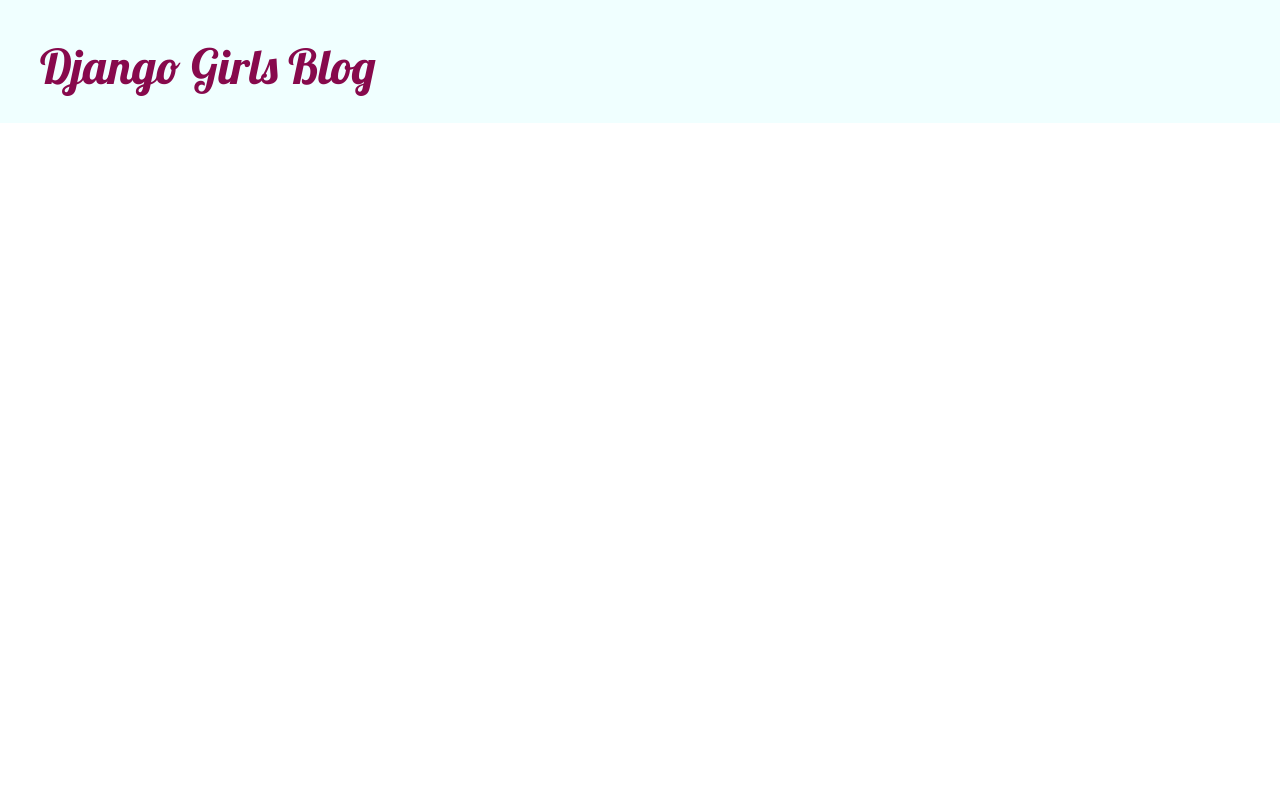
After one commit to SubrinaKhan18/my-first-blog, a Django app: template blog/templates/blog/base.html in a window 1280 px wide. The commit adds this page. Run offline with Django 3.2, Linux system fonts and the light colour scheme; the template is opened without the code that fills it, so the values that code supplies are empty; some libraries are stand-ins or nearby versions.

Commit message:
Added view and template for detailed blog post as well as CSS for the site.

```diff
--- /dev/null
+++ b/blog/static/css/blog.css
@@ -0,0 +1,46 @@
+.page_header{
+    background-color: azure;
+    margin-top: 0;
+    padding: 20px 20px 20px 40px;
+}
+
+.page_header h1, .page_header h1 a, .page_header h1 a:visited, .page_header h1 a:active{
+    color: #87094C;
+    font-size: 36pt;
+    text-decoration: none;
+}
+
+.content{
+    margin-left: 40px;
+}
+
+h1, h2, h3, h4 {
+    font-family: 'Lobster', cursive;
+}
+
+.date {
+    color: #828282;
+}
+
+.save {
+    float: right;
+}
+
+.post-form textarea, .post-form input {
+    width: 100%;
+}
+
+.top-menu, .top-menu:hover, .top-menu:visited {
+    color: #ffffff;
+    float: right;
+    font-size: 26pt;
+    margin-right: 20px;
+}
+
+.post {
+    margin-bottom: 70px;
+}
+
+.post h1 a, .post h1 a:visited {
+    color: #000000;
+}
--- /dev/null
+++ b/blog/templates/blog/base.html
@@ -0,0 +1,24 @@
+{% load static %}
+<html>
+    <head>
+        <title>Django Girls blog</title>
+        <link rel="stylesheet" href="//maxcdn.bootstrapcdn.com/bootstrap/3.2.0/css/bootstrap.min.css">
+        <link rel="stylesheet" href="//maxcdn.bootstrapcdn.com/bootstrap/3.2.0/css/bootstrap-theme.min.css">
+        <link rel="stylesheet" href="{% static 'css/blog.css' %}">
+        <link href="https://fonts.googleapis.com/css?family=Lobster" rel="stylesheet">
+    </head>
+
+    <body>
+        <div class="page_header">
+            <h1><a href="/">Django Girls Blog</a></h1>
+        </div>
+        <div class="content container">
+            <div class="row">
+                <div class="col-md-8">
+                {% block content %}
+                {% endblock %}
+                </div>
+            </div>
+        </div>
+    </body>
+</html>
--- a/blog/urls.py
+++ b/blog/urls.py
@@ -3,4 +3,5 @@
 
 urlpatterns = [
     path('', views.post_list, name='post_list'),
+    path('post/<int:pk>/', views.post_detail, name='post_detail'),
 ]
--- a/blog/views.py
+++ b/blog/views.py
@@ -1,4 +1,4 @@
-from django.shortcuts import render
+from django.shortcuts import render, get_object_or_404
 from .models import Post
 from django.utils import timezone
 
@@ -6,3 +6,7 @@
 def post_list(request):
     posts = Post.objects.filter(published_date__lte=timezone.now()).order_by('published_date')
     return render(request, 'blog/post_list.html', {'posts': posts})
+
+def post_detail(request, pk):
+    post = get_object_or_404(Post, pk=pk)
+    return render(request, 'blog/post_detail.html', {'post' : post})
```
Also changed, not shown: blog/templates/blog/post_detail.html (added, +13 -0 lines), blog/templates/blog/post_list.html (+12 -32 lines).
